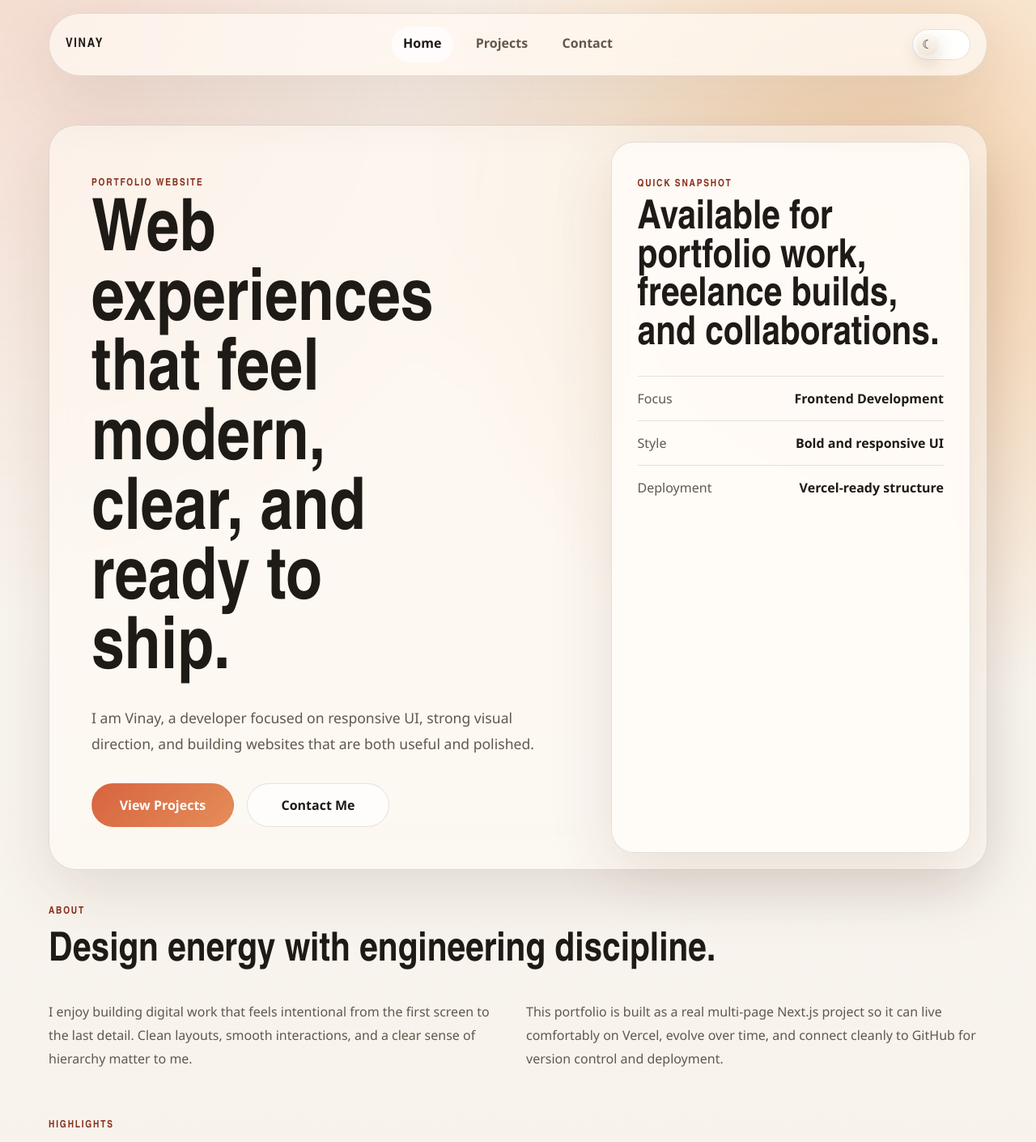
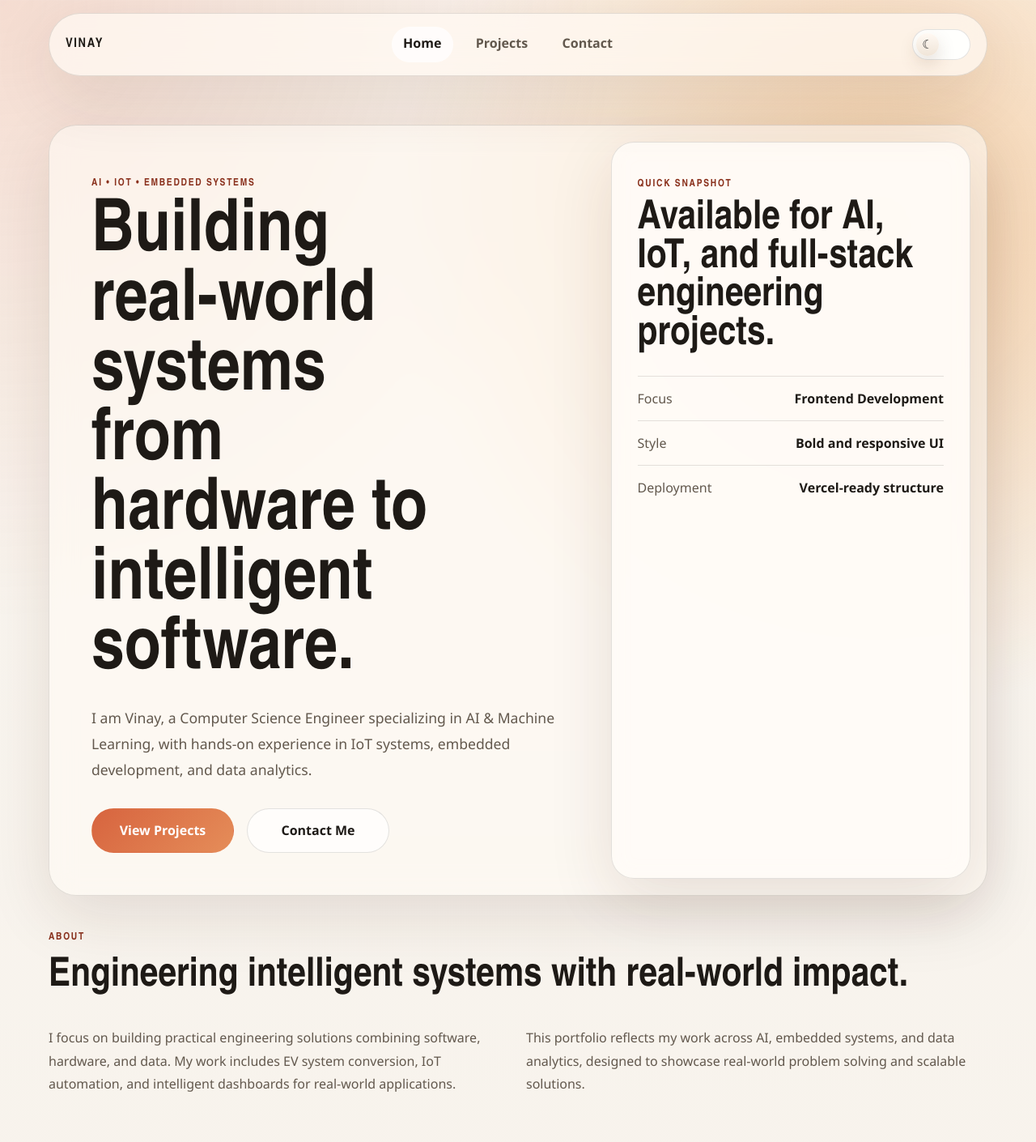
Before and after one commit to NYCTOHXWK/ALPHATEST, a Next.js app: page / in a window 1280 px wide. Shown: the top 1410 px of the page at 81% size. Built offline with nearby package versions, Linux system fonts and the light colour scheme.

Commit message:
Revise homepage content for clarity and focus
Signed-off-by: VINAY YADAV <143164570+NYCTOHXWK@users.noreply.github.com>

```diff
--- a/app/page.tsx
+++ b/app/page.tsx
@@ -5,13 +5,14 @@ import CertSlides from "@/components/CertSlides";
 export default function HomePage() {
   return (
     <div className="page-stack">
+      {/* HERO SECTION */}
       <section className="hero-panel">
         <div className="hero-copy">
-          <p className="eyebrow">Portfolio Website</p>
-          <h1>Web experiences that feel modern, clear, and ready to ship.</h1>
+          <p className="eyebrow">AI • IoT • Embedded Systems</p>
+          <h1>Building real-world systems from hardware to intelligent software.</h1>
           <p className="lead">
-            I am Vinay, a developer focused on responsive UI, strong visual
-            direction, and building websites that are both useful and polished.
+            I am Vinay, a Computer Science Engineer specializing in AI & Machine Learning,
+            with hands-on experience in IoT systems, embedded development, and data analytics.
           </p>
           <div className="hero-actions">
             <Link className="button button-primary" href="/projects">
@@ -25,7 +26,7 @@ export default function HomePage() {
 
         <div className="hero-card surface-card">
           <p className="eyebrow">Quick Snapshot</p>
-          <h2>Available for portfolio work, freelance builds, and collaborations.</h2>
+          <h2>Available for AI, IoT, and full-stack engineering projects.</h2>
           <div className="stats-grid">
             {siteStats.map((item) => (
               <div key={item.label} className="stat-item">
@@ -37,29 +38,30 @@ export default function HomePage() {
         </div>
       </section>
 
+      {/* ABOUT SECTION */}
       <section className="content-section">
         <div className="section-heading">
           <p className="eyebrow">About</p>
-          <h2>Design energy with engineering discipline.</h2>
+          <h2>Engineering intelligent systems with real-world impact.</h2>
         </div>
         <div className="two-column-copy">
           <p>
-            I enjoy building digital work that feels intentional from the first
-            screen to the last detail. Clean layouts, smooth interactions, and a
-            clear sense of hierarchy matter to me.
+            I focus on building practical engineering solutions combining software,
+            hardware, and data. My work includes EV system conversion, IoT automation,
+            and intelligent dashboards for real-world applications.
           </p>
           <p>
-            This portfolio is built as a real multi-page Next.js project so it
-            can live comfortably on Vercel, evolve over time, and connect cleanly
-            to GitHub for version control and deployment.
+            This portfolio reflects my work across AI, embedded systems, and data analytics,
+            designed to showcase real-world problem solving and scalable solutions.
           </p>
         </div>
       </section>
 
+      {/* PROJECTS SECTION */}
       <section className="content-section">
         <div className="section-heading">
           <p className="eyebrow">Highlights</p>
-          <h2>Selected work and ideas in motion.</h2>
+          <h2>Projects across AI, IoT, and Embedded Systems.</h2>
         </div>
         <div className="project-grid">
           {siteProjects.slice(0, 3).map((project) => (
@@ -70,10 +72,10 @@ export default function HomePage() {
             </article>
           ))}
         </div>
-        </section>
+      </section>
 
-      {/* ADD THIS */}
-      <section>
+      {/* CERTIFICATIONS SECTION */}
+      <section className="content-section">
         <CertSlides />
       </section>
 
```
